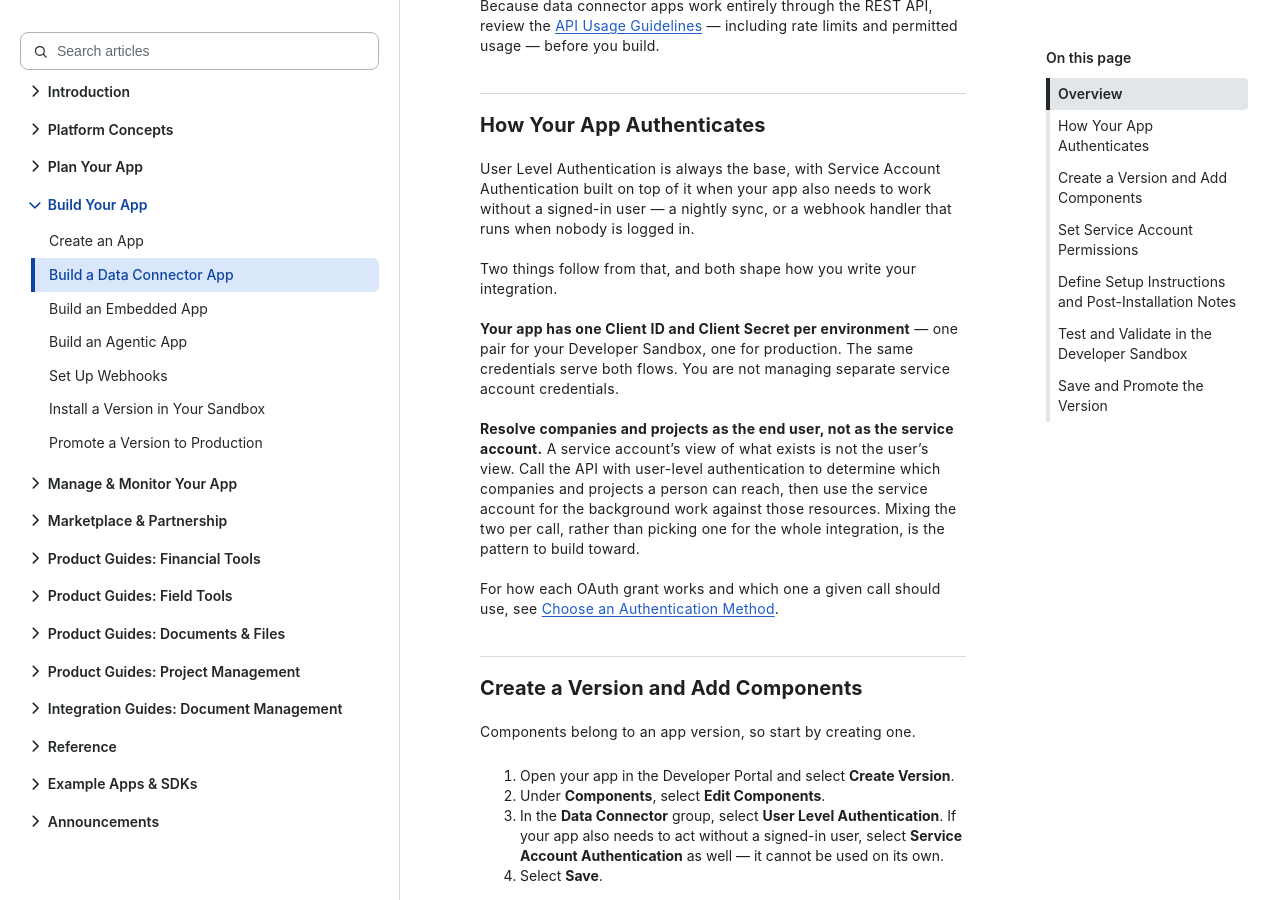
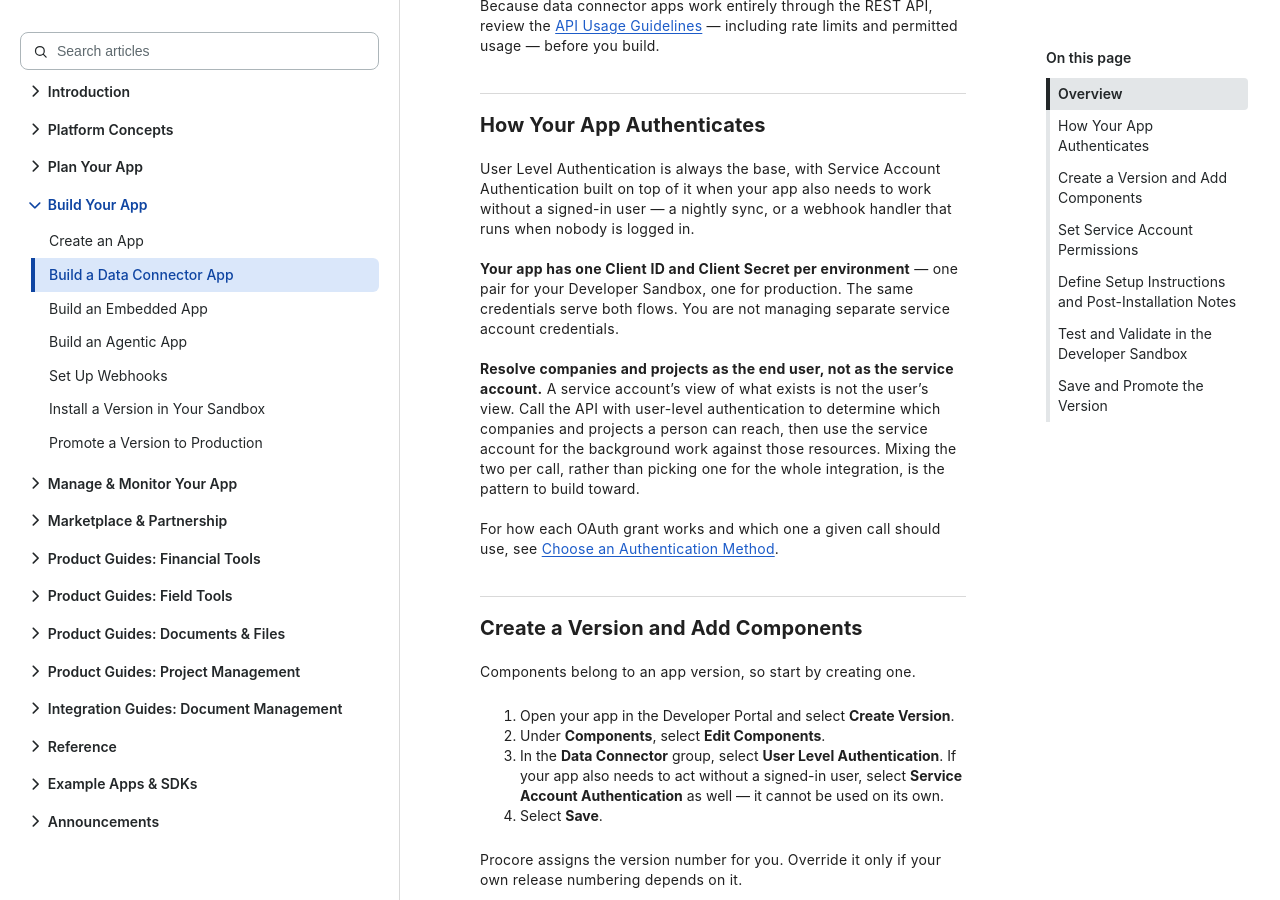
Before and after one commit to procore/documentation, a Jekyll site: the page built from building_applications/building_data_connection_apps.md, in a window 1280 px wide and 900 px high, scrolled down 714 px. Built offline with Jekyll 4.4.1, drawn with Linux system fonts in a browser that asks for light colours; comment, search, counter and statistics services are not loaded.

Commit message:
docs: cut a signposting sentence from the Data Connector auth section
"Two things follow from that, and both shape how you write your
integration" announced the structure of the next two paragraphs without
saying anything itself. The bold lead-ins already mark them as separate
points, so the sentence only delayed them.

Co-Authored-By: Claude Opus 5 <noreply@anthropic.com>

```diff
--- a/building_applications/building_data_connection_apps.md
+++ b/building_applications/building_data_connection_apps.md
@@ -20,8 +20,6 @@ Because data connector apps work entirely through the REST API, review the [API
 ***
 ## How Your App Authenticates
 User Level Authentication is always the base, with Service Account Authentication built on top of it when your app also needs to work without a signed-in user — a nightly sync, or a webhook handler that runs when nobody is logged in.
-
-Two things follow from that, and both shape how you write your integration.
 
 **Your app has one Client ID and Client Secret per environment** — one pair for your Developer Sandbox, one for production. The same credentials serve both flows. You are not managing separate service account credentials.
 
```
